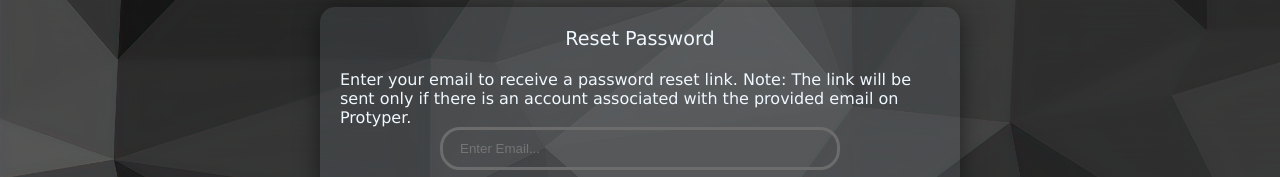
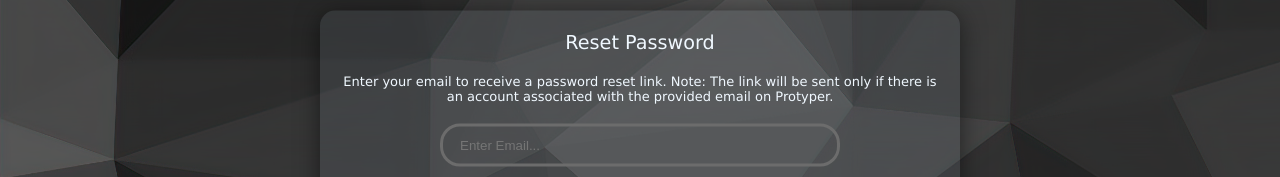
Before and after one commit to Ajan0211/ProTyper, a React (Vite) app in the folder pro-typer/: page /ResetPassword in a window 1280 px wide. Shown: the part 282-459 px from the top of the page. Built offline with nearby package versions, Linux system fonts and the light colour scheme.

Commit message:
Addimg CSS on reset instructions

```diff
--- a/pro-typer/src/ResetPassword.css
+++ b/pro-typer/src/ResetPassword.css
@@ -19,3 +19,8 @@
   font-size: larger;
   color: aliceblue;
 }
+.reset-instructions {
+  font-size: small;
+  text-align: center;
+  margin-bottom: 20px;
+}
```
